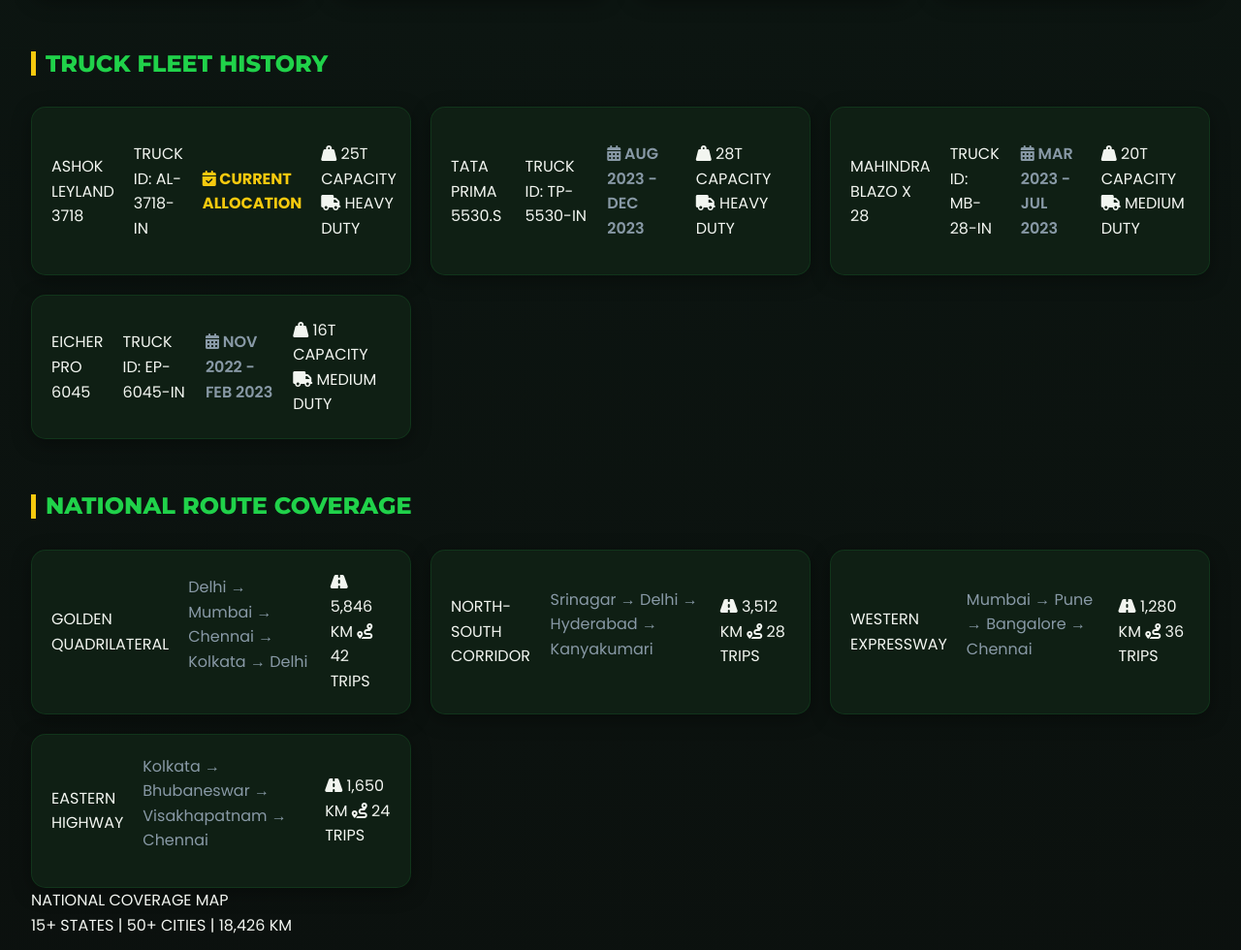
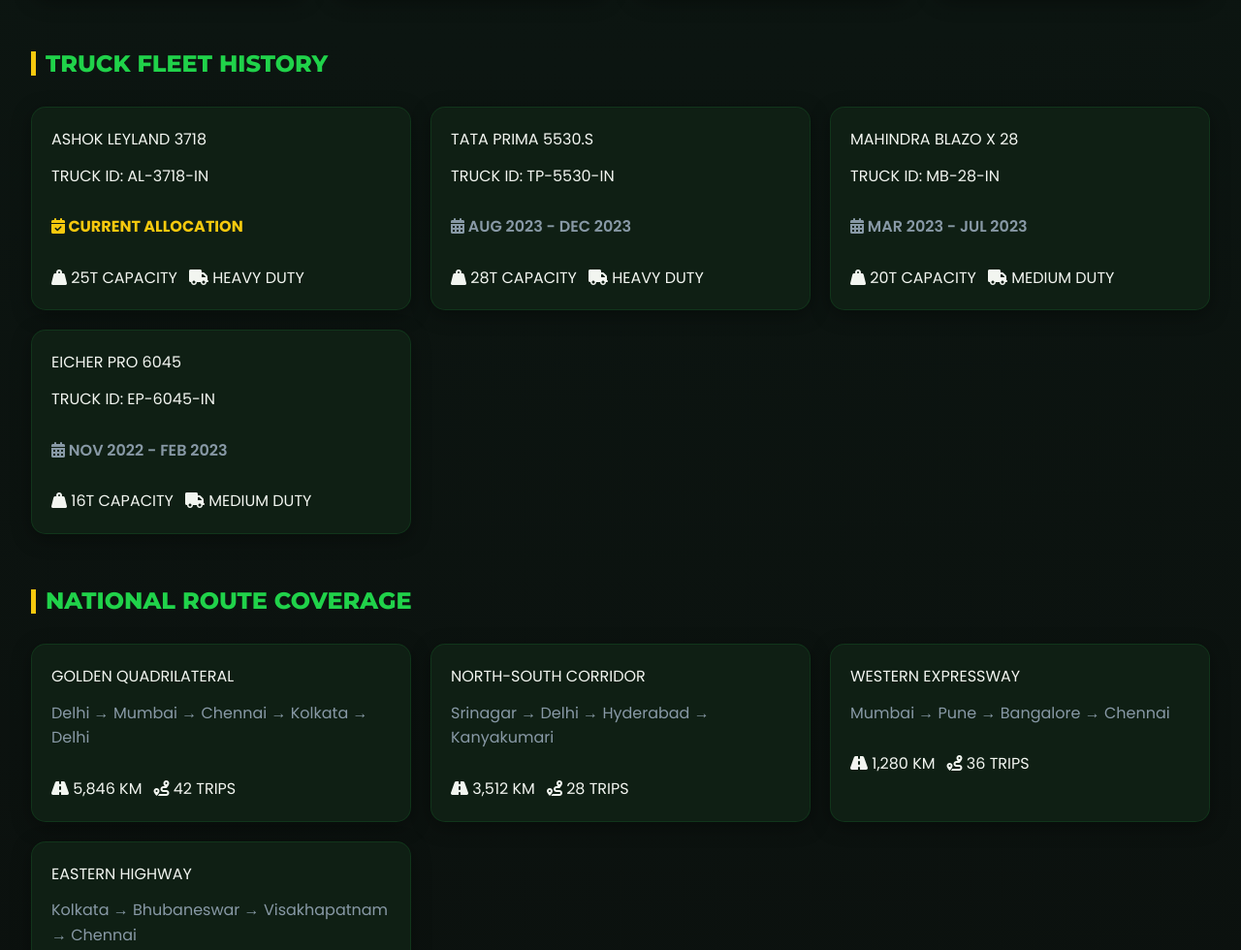
Before and after one commit to ShlokGupta62/Brainwavenew, a website: page Diver/index.html in a window 1280 px wide. Shown: the part 1488-2468 px from the top of the page at 97% size. Drawn offline with Linux system fonts and the light colour scheme.

```diff
--- a/Diver/style.css
+++ b/Diver/style.css
@@ -474,15 +474,40 @@
     gap: 20px;
 }
 
-.truck-card, .route-card {
+.history-section .truck-card,
+.history-section .route-card {
     background: var(--card-bg);
     border: var(--card-border);
     padding: 20px;
     border-radius: 15px;
     display: flex;
-    align-items: center;
-    gap: 20px;
+    flex-direction: column;
+    align-items: flex-start;
+    gap: 12px;
     box-shadow: var(--shadow-card);
+    min-width: 0;
+}
+
+.history-section .truck-model,
+.history-section .truck-id,
+.history-section .route-region {
+    width: 100%;
+    overflow-wrap: anywhere;
+    word-break: break-word;
+}
+
+.history-section .truck-details,
+.history-section .route-details {
+    width: 100%;
+    display: flex;
+    flex-wrap: wrap;
+    gap: 12px;
+}
+
+.history-section .truck-details span,
+.history-section .route-details span {
+    max-width: 100%;
+    overflow-wrap: anywhere;
 }
 
 .truck-image {
```
